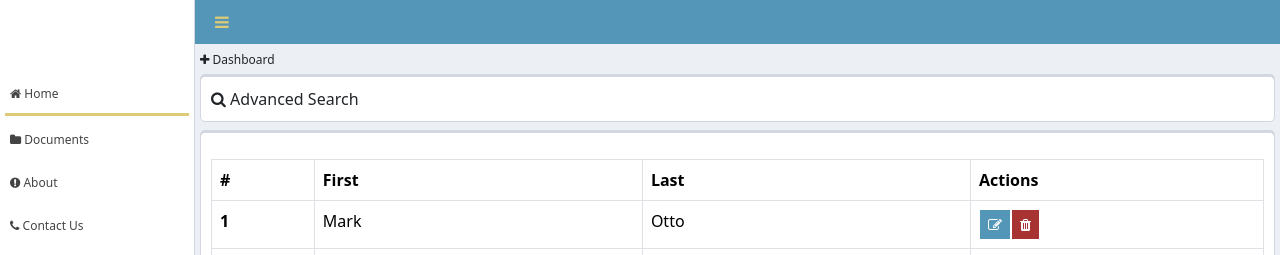
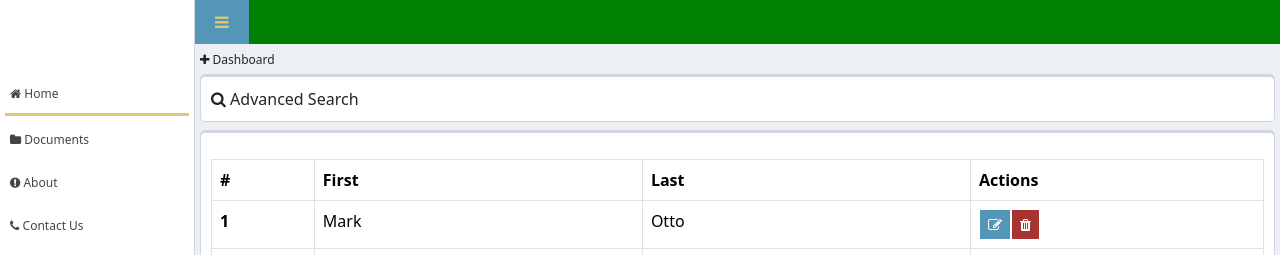
Before and after one commit to jdbdaayan-github/jdbdaayan-github.github.io, a plain HTML site: page index.html in a window 1280 px wide. Shown: the top 255 px of the page. Drawn offline with nearby package versions, Linux system fonts and the light colour scheme.

Commit message:
updated css

```diff
--- a/style.css
+++ b/style.css
@@ -12,7 +12,7 @@ body{
 {
     width: 100%;
     display: flex;
-    background-color: #5496b8;
+    background-color: green;
 }
 .menubar
 {
```
